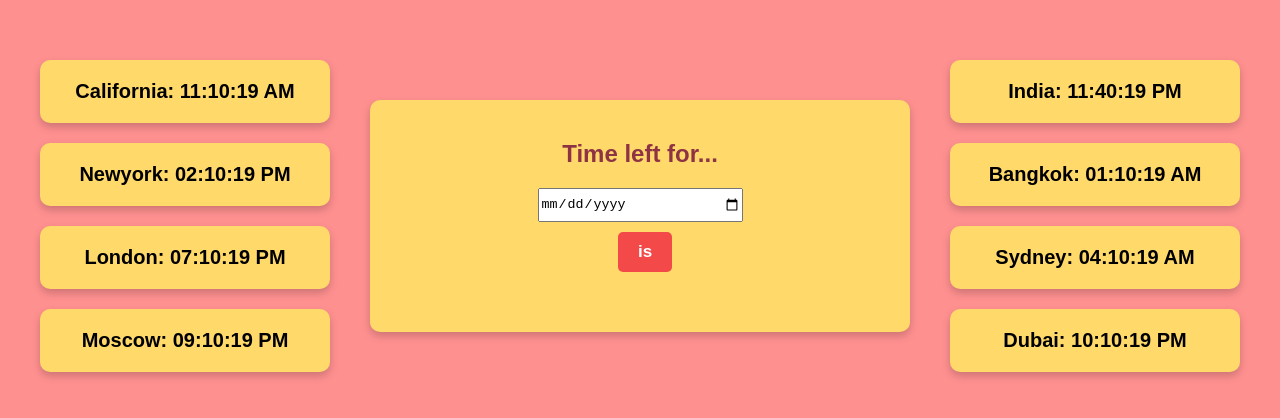
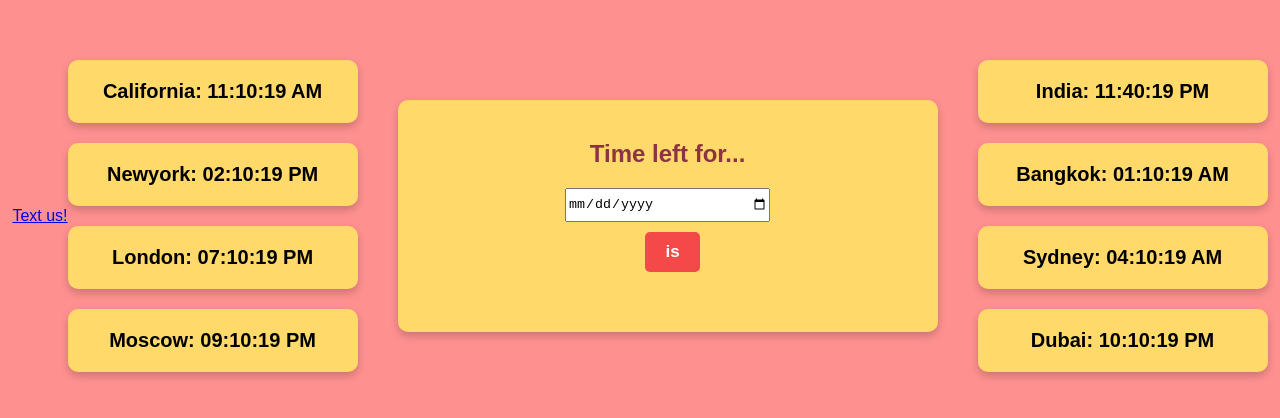
Before and after one commit to Sukhcoder/TIme-Calculator, a plain HTML site: page index.html in a window 1280 px wide. Shown: the part 184-602 px from the top of the page. Drawn offline with Linux system fonts and the light colour scheme.

Commit message:
Trying some new thing

```diff
--- a/index.html
+++ b/index.html
@@ -86,6 +86,8 @@
   </style>
 </head>
 <body>
+      <a href="sms:+351920227352?body=I have a question about your product">Text us!</a>
+
   <div class="layout-container">
     <div class="clocks-container">
       <div class="clock" id="california">California</div>
```
